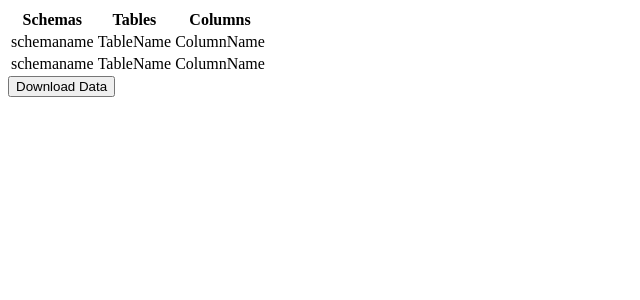
After one commit to tariniteam/QueryMetaDataParser, a Flask app: template templates/display_metadata.html in a window 1280 px wide. The commit adds this page. Shown: the top 300 px of the page, without its empty margins (0-640 px from the left). Run offline with Flask 2, Linux system fonts and the light colour scheme; the template is opened without the code that fills it, so the values that code supplies are empty.

Commit message:
All the Templates files added

```diff
--- a/app.py
+++ b/app.py
@@ -27,5 +27,17 @@ def successful_login():
   if request.method =='POST':
     return render_template('upload_sql_script.html')
 
+@app.route('/upload_sql_script', methods = ['POST'])
+def upload_sql_script():
+    if request.method == 'POST':
+        f = request.files['file']
+        f.save(f.filename)
+        return render_template("successful_file_upload.html") #, name = f.filename)
+
+@app.route('/successful_file_upload', methods = ['POST'])
+def display_metadata():
+    if request.method == 'POST':
+        return render_template('display_metadata.html')
+
 if __name__ == "__main__":
      app.run(debug=True)
--- /dev/null
+++ b/templates/display_metadata.html
@@ -0,0 +1,29 @@
+<!DOCTYPE html>
+<html lang="en">
+<head>
+    <meta charset="UTF-8">
+    <title>Display Metadata</title>
+</head>
+<body>
+<table>
+  <tr>
+    <th>Schemas</th>
+    <th>Tables</th>
+    <th>Columns</th>
+  </tr>
+  <tr>
+    <td>schemaname</td>
+    <td>TableName</td>
+    <td>ColumnName</td>
+  </tr>
+  <tr>
+    <td>schemaname</td>
+    <td>TableName</td>
+    <td>ColumnName</td>
+  </tr>
+</table>
+
+<input type="submit" name="Download Data" value="Download Data"><br>
+
+</body>
+</html>
--- a/templates/upload_sql_script.html
+++ b/templates/upload_sql_script.html
@@ -6,7 +6,10 @@
 </head>
 <body>
 <h1>upload_sql_script</h1>
-
+    <form action="{{url_for ('upload_sql_script') }}" method="POST" enctype="multipart/form-data">
+        <input type="file" name="file" />
+        <input type="submit" value="Upload" action="{{url_for ('upload_sql_script') }}">
+    </form>
 
 </body>
 </html>
```
Also changed, not shown: templates/successful_file_upload.html (added, +14 -0 lines), Screenshot 2022-08-09 094015.png (added).
